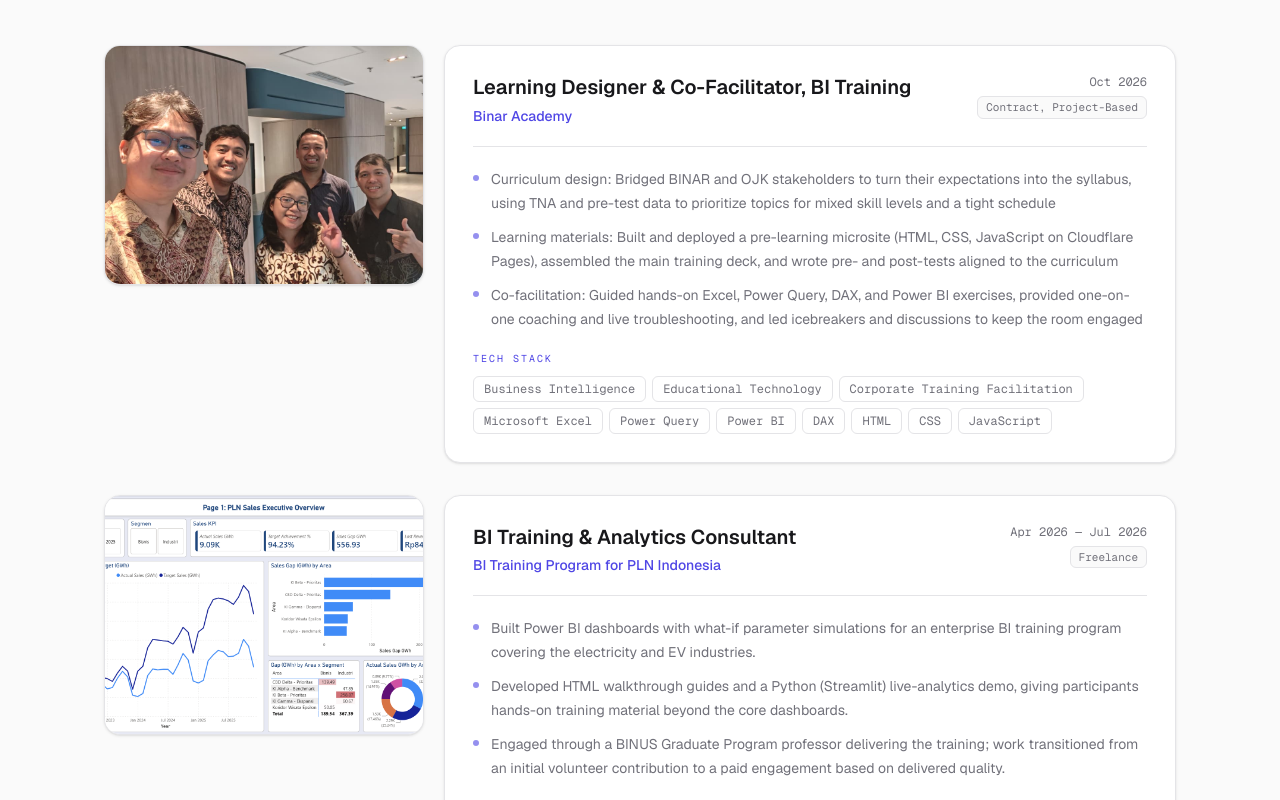
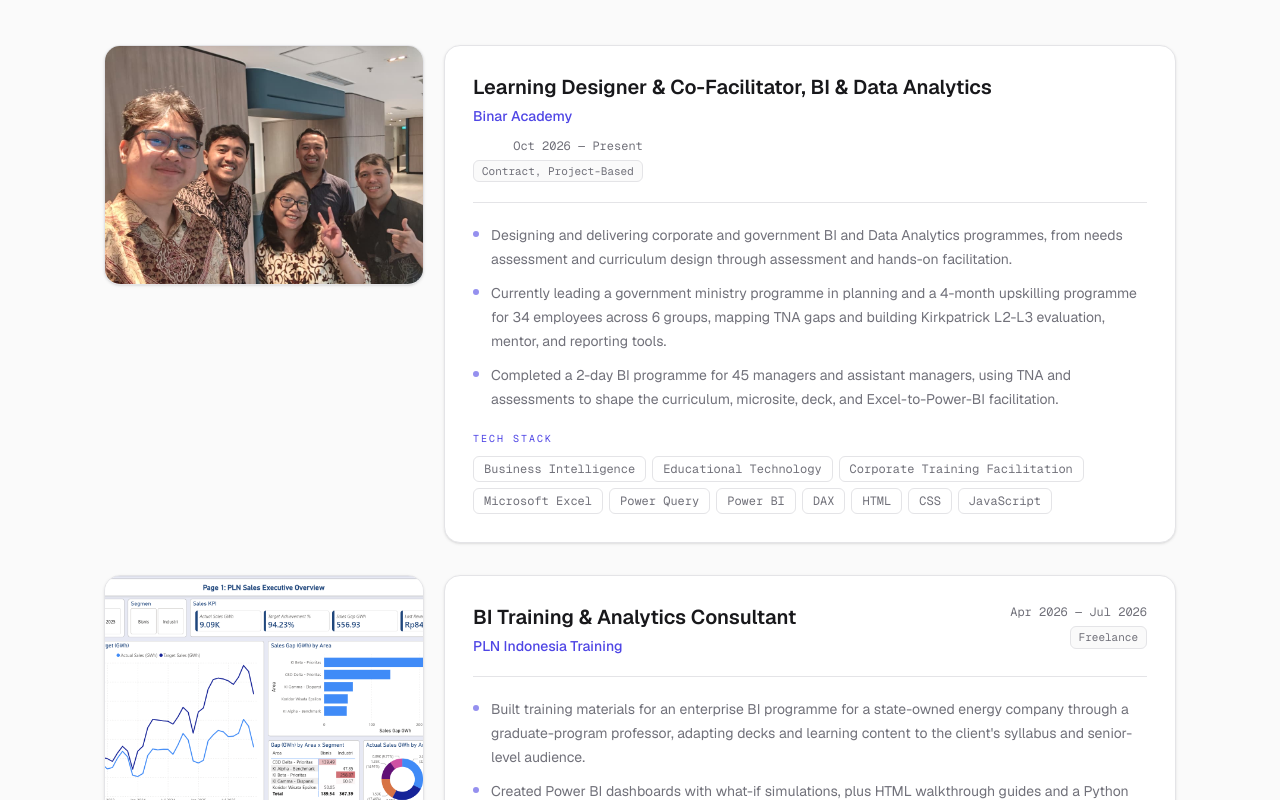
Before and after one commit to aldenaputra/webporto-v3, a Next.js app: page / in a window 1280 px wide. Shown: the part 2720-3520 px from the top of the page. Built offline with nearby package versions, Linux system fonts and the light colour scheme.

Commit message:
revising details in experiences

```diff
--- a/data/experience.ts
+++ b/data/experience.ts
@@ -3,16 +3,16 @@
 export const experience: ExperienceEntry[] = [
   {
     company: "Binar Academy",
-    role: "Learning Designer & Co-Facilitator, BI Training",
+    role: "Learning Designer & Co-Facilitator, BI & Data Analytics",
     startDate: "Oct 2026",
-    endDate: "Oct 2026",
+    endDate: "Present",
     location: "Central Jakarta, Indonesia",
     type: "Contract, Project-Based",
     image: "/binar.jpeg",
     bullets: [
-      "Curriculum design: Bridged BINAR and OJK stakeholders to turn their expectations into the syllabus, using TNA and pre-test data to prioritize topics for mixed skill levels and a tight schedule",
-      "Learning materials: Built and deployed a pre-learning microsite (HTML, CSS, JavaScript on Cloudflare Pages), assembled the main training deck, and wrote pre- and post-tests aligned to the curriculum",
-      "Co-facilitation: Guided hands-on Excel, Power Query, DAX, and Power BI exercises, provided one-on-one coaching and live troubleshooting, and led icebreakers and discussions to keep the room engaged",
+      "Designing and delivering corporate and government BI and Data Analytics programmes, from needs assessment and curriculum design through assessment and hands-on facilitation.",
+      "Currently leading a government ministry programme in planning and a 4-month upskilling programme for 34 employees across 6 groups, mapping TNA gaps and building Kirkpatrick L2-L3 evaluation, mentor, and reporting tools.",
+      "Completed a 2-day BI programme for 45 managers and assistant managers, using TNA and assessments to shape the curriculum, microsite, deck, and Excel-to-Power-BI facilitation.",
     ],
     stack: [
       "Business Intelligence",
@@ -28,7 +28,7 @@
     ],
   },
   {
-    company: "BI Training Program for PLN Indonesia",
+    company: "PLN Indonesia Training",
     role: "BI Training & Analytics Consultant",
     startDate: "Apr 2026",
     endDate: "Jul 2026",
@@ -36,9 +36,9 @@
     type: "Freelance",
     image: "/pln_freelance.png",
     bullets: [
-      "Built Power BI dashboards with what-if parameter simulations for an enterprise BI training program covering the electricity and EV industries.",
-      "Developed HTML walkthrough guides and a Python (Streamlit) live-analytics demo, giving participants hands-on training material beyond the core dashboards.",
-      "Engaged through a BINUS Graduate Program professor delivering the training; work transitioned from an initial volunteer contribution to a paid engagement based on delivered quality.",
+      "Built training materials for an enterprise BI programme for a state-owned energy company through a graduate-program professor, adapting decks and learning content to the client's syllabus and senior-level audience.",
+      "Created Power BI dashboards with what-if simulations, plus HTML walkthrough guides and a Python Streamlit live-analytics demo for hands-on learning.",
+      "Deliverables received strong feedback from the professor and client, leading the engagement to transition from a volunteer contribution to paid work.",
     ],
     stack: [
       "Power BI",
```
